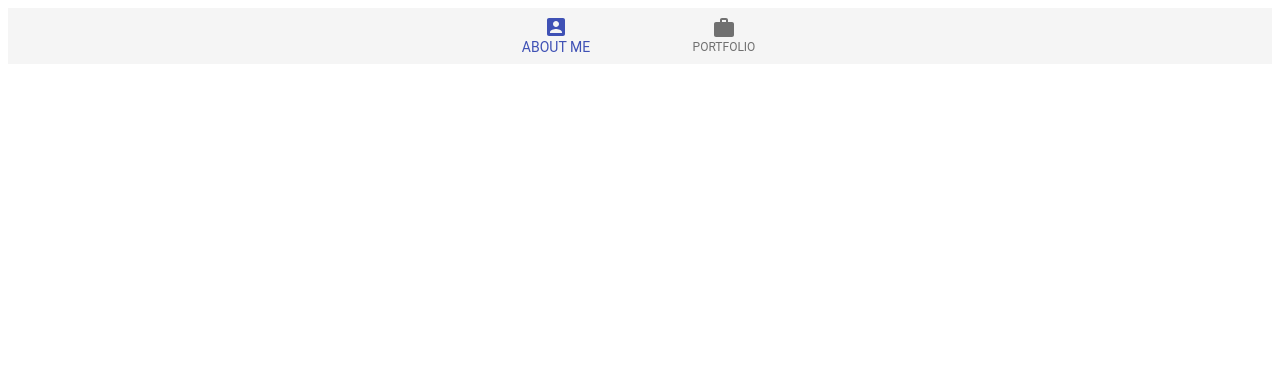
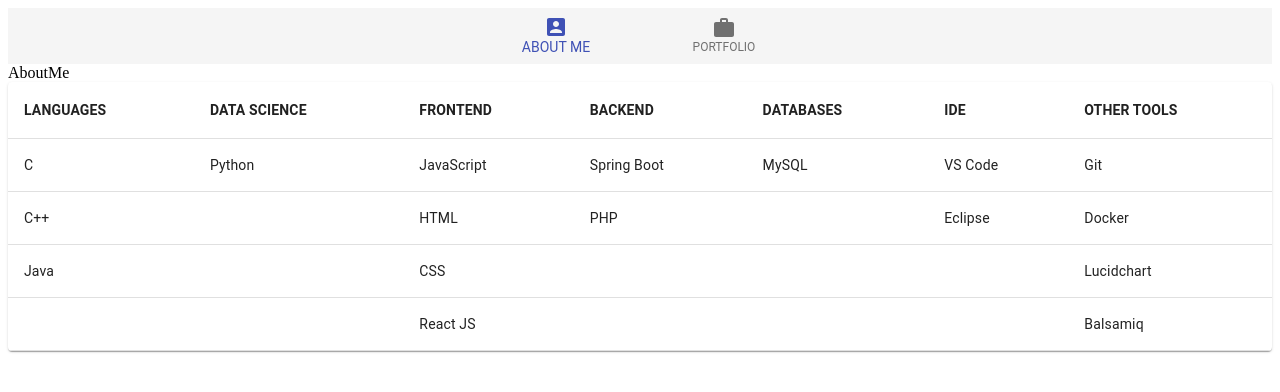
Before and after one commit to alexiszamanidis/alexiszamanidis.github.io, a React (Create React App) app: page / in a window 1280 px wide. Shown: the top 392 px of the page. Built offline with nearby package versions, Linux system fonts and the light colour scheme.

Commit message:
add AboutMe.tsx, Skills.tsx

```diff
--- /dev/null
+++ b/src/components/AboutMe/Skills/config.tsx
@@ -0,0 +1,78 @@
+interface MainColumn {
+    name: string;
+}
+
+const mainColumns: MainColumn[] = [
+    { name: "Languages" },
+    { name: "Data Science" },
+    { name: "Frontend" },
+    { name: "Backend" },
+    { name: "Databases" },
+    { name: "IDE" },
+    { name: "Other Tools" },
+];
+
+interface MainSkillFields {
+    name: string;
+}
+
+const skillFields: MainSkillFields[] = [
+    { name: "language" },
+    { name: "dataScience" },
+    { name: "frontend" },
+    { name: "backend" },
+    { name: "databases" },
+    { name: "ide" },
+    { name: "otherTools" },
+];
+
+interface SkillRow {
+    language: string;
+    dataScience: string;
+    frontend: string;
+    backend: string;
+    databases: string;
+    ide: string;
+    otherTools: string;
+}
+
+const skills: SkillRow[] = [
+    {
+        language: "C",
+        dataScience: "Python",
+        frontend: "JavaScript",
+        backend: "Spring Boot",
+        databases: "MySQL",
+        ide: "VS Code",
+        otherTools: "Git",
+    },
+    {
+        language: "C++",
+        dataScience: "",
+        frontend: "HTML",
+        backend: "PHP",
+        databases: "",
+        ide: "Eclipse",
+        otherTools: "Docker",
+    },
+    {
+        language: "Java",
+        dataScience: "",
+        frontend: "CSS",
+        backend: "",
+        databases: "",
+        ide: "",
+        otherTools: "Lucidchart",
+    },
+    {
+        language: "",
+        dataScience: "",
+        frontend: "React JS",
+        backend: "",
+        databases: "",
+        ide: "",
+        otherTools: "Balsamiq",
+    },
+];
+
+export { mainColumns, skillFields, skills };
--- /dev/null
+++ b/src/components/AboutMe/Skills/index.tsx
@@ -0,0 +1,40 @@
+import React from "react";
+import Table from "@material-ui/core/Table";
+import TableBody from "@material-ui/core/TableBody";
+import TableCell from "@material-ui/core/TableCell";
+import TableContainer from "@material-ui/core/TableContainer";
+import TableHead from "@material-ui/core/TableHead";
+import TableRow from "@material-ui/core/TableRow";
+import Paper from "@material-ui/core/Paper";
+import { mainColumns, skillFields, skills } from "./config";
+
+function Skills() {
+    return (
+        <TableContainer component={Paper}>
+            <Table aria-label="simple table">
+                <TableHead>
+                    <TableRow>
+                        {mainColumns.map((column, index) => (
+                            <TableCell key={index}>
+                                <b>{column.name.toUpperCase()}</b>
+                            </TableCell>
+                        ))}
+                    </TableRow>
+                </TableHead>
+                <TableBody>
+                    {skills.map((skill: any, index) => {
+                        return (
+                            <TableRow key={index}>
+                                {skillFields.map((field: any, index) => {
+                                    return <TableCell key={index}>{skill[field.name]}</TableCell>;
+                                })}
+                            </TableRow>
+                        );
+                    })}
+                </TableBody>
+            </Table>
+        </TableContainer>
+    );
+}
+
+export default Skills;
--- /dev/null
+++ b/src/components/AboutMe/index.tsx
@@ -0,0 +1,13 @@
+import React from "react";
+import Skills from "./Skills";
+
+function AboutMe() {
+    return (
+        <div>
+            AboutMe
+            <Skills />
+        </div>
+    );
+}
+
+export default AboutMe;
--- a/src/components/NavigationBar/NavigationBar.jsx
+++ b/src/components/NavigationBar/index.jsx
@@ -2,7 +2,7 @@
 import { makeStyles } from "@material-ui/core/styles";
 import BottomNavigation from "@material-ui/core/BottomNavigation";
 import BottomNavigationAction from "@material-ui/core/BottomNavigationAction";
-import { navLinks } from "./config.tsx";
+import { navLinks } from "./config";
 
 const useStyles = makeStyles({
     root: {
@@ -24,8 +24,8 @@
             showLabels
             className={classes.root}
         >
-            {navLinks.map((navLink) => (
-                <BottomNavigationAction {...navLink} />
+            {navLinks.map((navLink, index) => (
+                <BottomNavigationAction key={index} {...navLink} />
             ))}
         </BottomNavigation>
     );
--- a/src/components/App.tsx
+++ b/src/components/index.tsx
@@ -1,10 +1,12 @@
 import React from "react";
-import NavigationBar from "./NavigationBar/NavigationBar";
+import AboutMe from "./AboutMe";
+import NavigationBar from "./NavigationBar";
 
 function App() {
     return (
         <div>
             <NavigationBar />
+            <AboutMe />
         </div>
     );
 }
--- a/src/index.tsx
+++ b/src/index.tsx
@@ -1,5 +1,5 @@
 import React from "react";
 import ReactDOM from "react-dom";
-import App from "./components/App";
+import App from "./components";
 
 ReactDOM.render(<App />, document.getElementById("root"));
```
